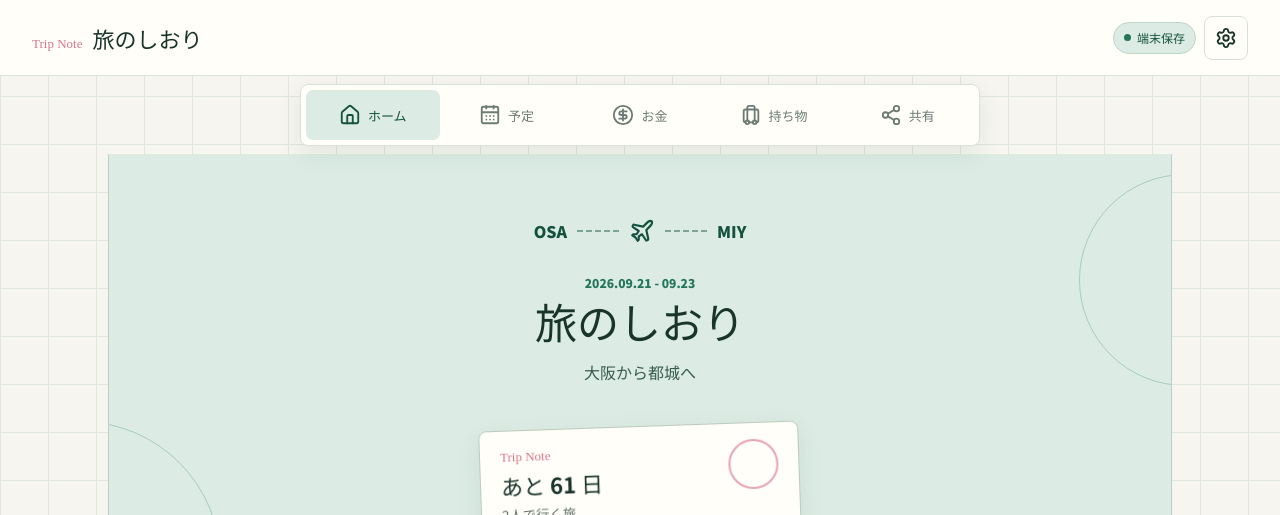
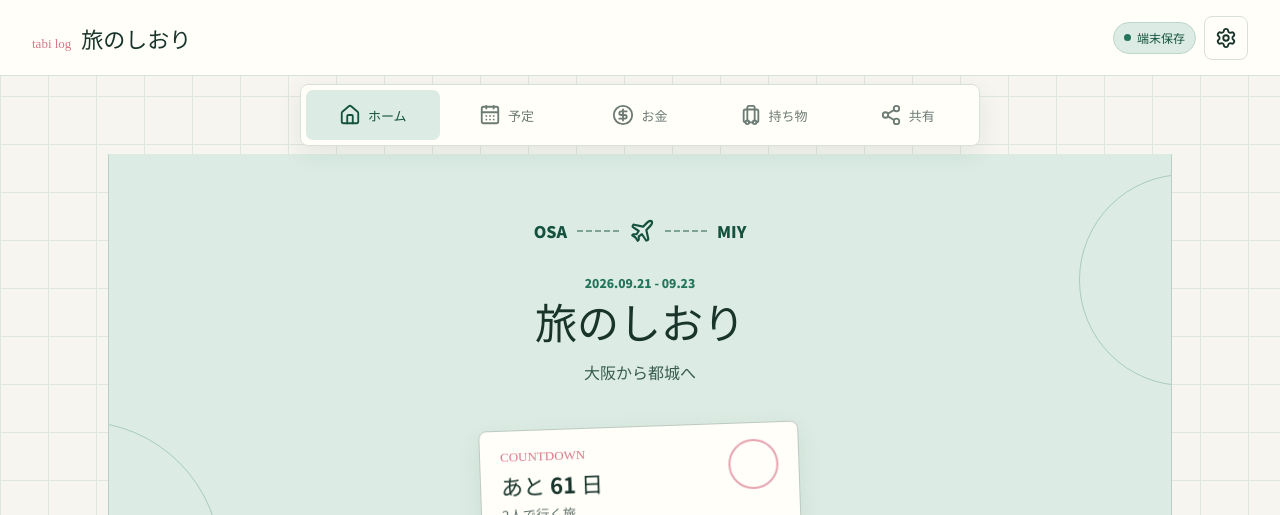
Before and after one commit to isikawatatsuki/Travel_Miyazaki, a React (Vite) app: page /#home in a window 1280 px wide. Shown: the top 515 px of the page. Built offline with nearby package versions, Linux system fonts and the light colour scheme; a web font is replaced by a local one.

Commit message:
Refresh trip status copy

```diff
--- a/src/App.tsx
+++ b/src/App.tsx
@@ -52,7 +52,7 @@ function AppShell() {
     <div className="app-shell">
       <header className="app-header">
         <a className="brand" href="#home" aria-label="旅のしおり ホーム">
-          <span>Trip Note</span>
+          <span>tabi log</span>
           <strong>旅のしおり</strong>
         </a>
         <div className="header-actions">
--- a/src/pages/HomePage.tsx
+++ b/src/pages/HomePage.tsx
@@ -18,6 +18,9 @@ export function HomePage() {
   const today = new Date();
   today.setHours(0, 0, 0, 0);
   const daysLeft = Math.ceil((start.getTime() - today.getTime()) / 86400000);
+  const tripStatusLabel = daysLeft > 0 ? "COUNTDOWN" : daysLeft === 0 ? "TODAY" : "TRIP LOG";
+  const tripStatusTitle = daysLeft > 0 ? `あと ${daysLeft} 日` : daysLeft === 0 ? "今日から！" : "旅の記録";
+  const tripPeopleLabel = daysLeft >= 0 ? `${settlement.people.length}人で行く旅` : `${settlement.people.length}人の旅の記録`;
 
   return (
     <div className="page home-page">
@@ -29,9 +32,9 @@ export function HomePage() {
         <h1 id="hero-title">{tripSettings.tripName}</h1>
         <p className="hero-destination">{tripSettings.routeLabel}</p>
         <div className="trip-note-ticket">
-          <span>Trip Note</span>
-          <strong>{daysLeft > 0 ? `あと ${daysLeft} 日` : daysLeft === 0 ? "今日から！" : "思い出の旅"}</strong>
-          <small>{settlement.people.length}人で行く旅</small>
+          <span>{tripStatusLabel}</span>
+          <strong>{tripStatusTitle}</strong>
+          <small>{tripPeopleLabel}</small>
         </div>
       </section>
 
```
